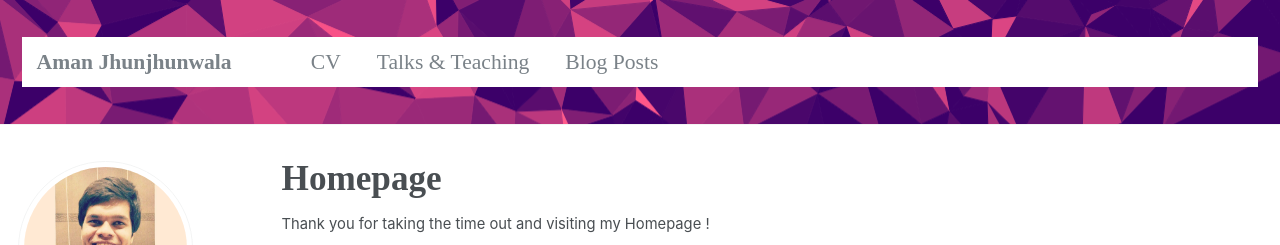
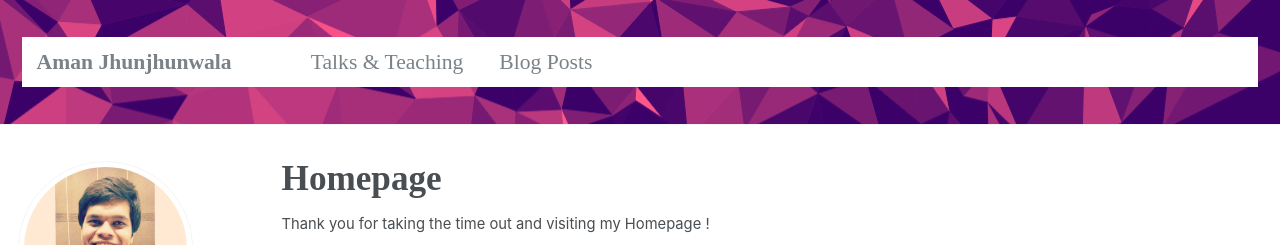
Before and after one commit to amanjhunjhunwala/amanjhunjhunwala.github.io, a Jekyll site: the page built from _pages/about.md, in a window 1280 px wide and 1224 px high. Shown: the top 245 px of the window. Built offline with Jekyll 4.4.1, drawn with Linux system fonts in a browser that asks for light colours; some web fonts are replaced.

```diff
--- a/_data/navigation.yml
+++ b/_data/navigation.yml
@@ -1,8 +1,5 @@
 # main links links
   main:
-
-   - title: "CV"
-     url: /files/cv.pdf
 
    - title: "Talks & Teaching"
      url: /talks/
```
